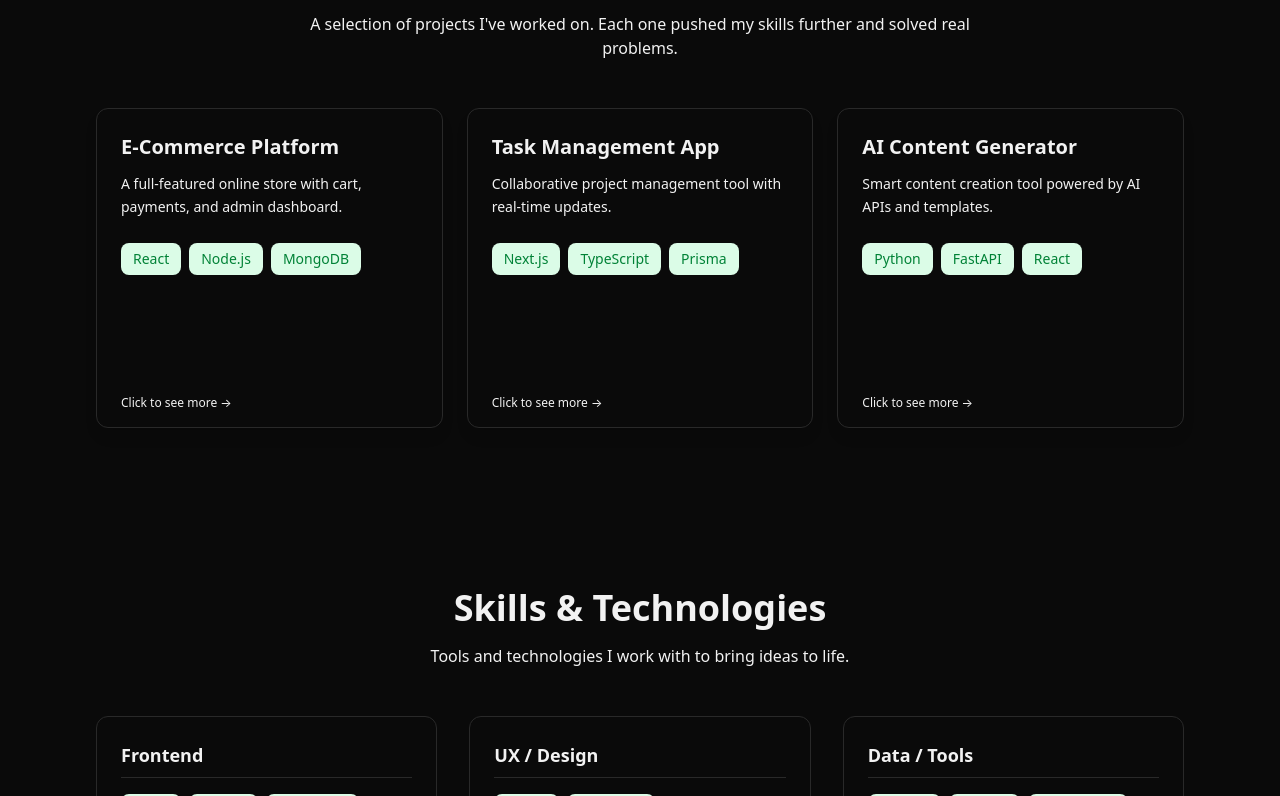
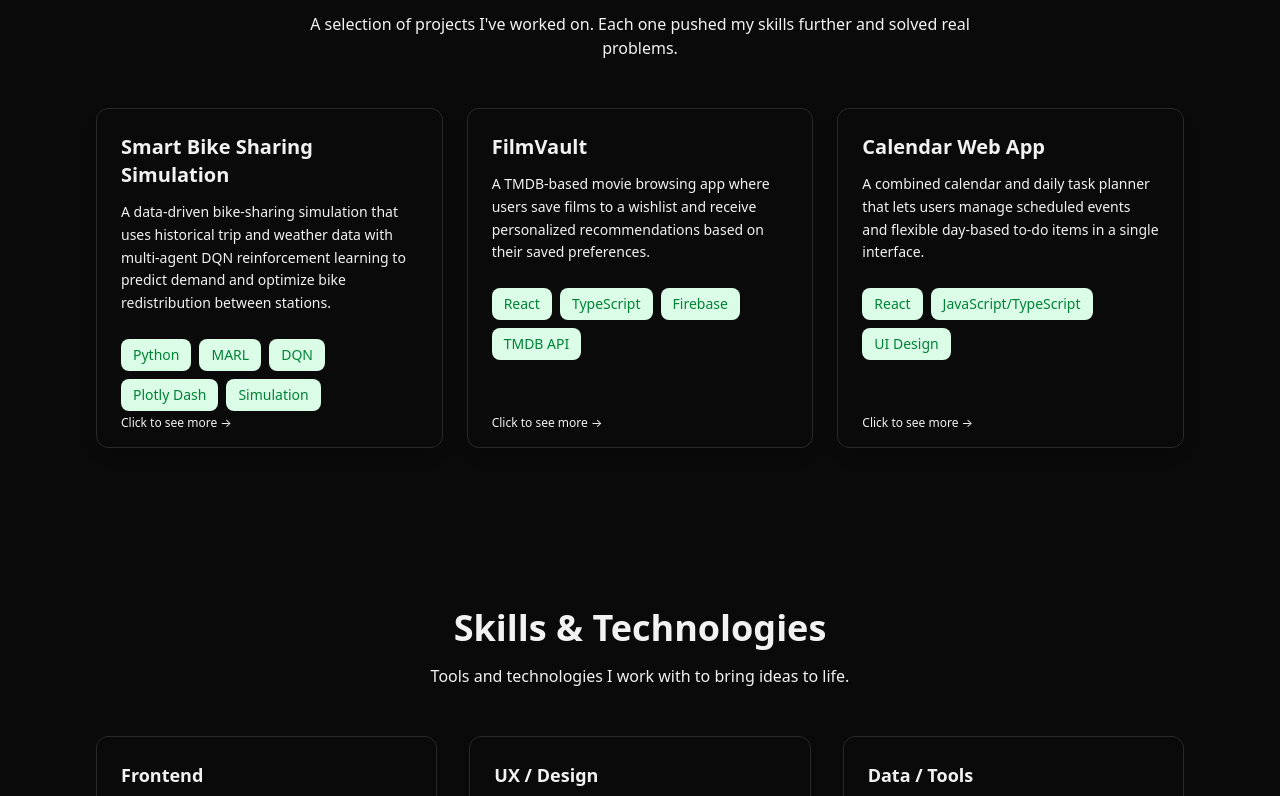
Before and after one commit to IvaNikolova/Portfolio, a React (Vite) app: page / in a window 1280 px wide. Shown: the part 924-1720 px from the top of the page. Built offline with nearby package versions, Linux system fonts and the light colour scheme.

Commit message:
Added Projects that match my background

```diff
--- a/src/components/Footer.jsx
+++ b/src/components/Footer.jsx
@@ -27,6 +27,7 @@ const socialLinks = [
     ),
   },
 ];
+
 export default function Footer() {
   return (
     <footer className="py-12 border-t border-border">
--- a/src/components/Hero.jsx
+++ b/src/components/Hero.jsx
@@ -1,6 +1,6 @@
 import { ArrowRight, Mail } from "lucide-react";
 
-function Hero() {
+export default function Hero() {
   const scrollToSection = (href) => {
     const element = document.querySelector(href);
     if (element) {
@@ -84,5 +84,3 @@ function Hero() {
     </div>
   );
 }
-
-export default Hero;
--- a/src/components/ProjectCard.jsx
+++ b/src/components/ProjectCard.jsx
@@ -6,7 +6,7 @@ function ProjectCard({ project }) {
 
   return (
     <div
-      className="relative h-80 cursor-pointer perspective-1000"
+      className="relative h-85 cursor-pointer perspective-1000"
       onClick={() => setIsFlipped(!isFlipped)}
     >
       <div
--- a/src/components/Projects.jsx
+++ b/src/components/Projects.jsx
@@ -2,50 +2,53 @@ import ProjectCard from "./ProjectCard";
 
 const projects = [
   {
-    title: "E-Commerce Platform",
+    title: "Smart Bike Sharing Simulation",
     description:
-      "A full-featured online store with cart, payments, and admin dashboard.",
+      "A data-driven bike-sharing simulation that uses historical trip and weather data with multi-agent DQN reinforcement learning to predict demand and optimize bike redistribution between stations.",
     details:
-      "Complete e-commerce solution with authentication, product management, order tracking, and Stripe integration.",
-    techTags: ["React", "Node.js", "MongoDB"],
+      "Implements station-level RL agents, demand-aware redistribution windows, and interactive Dash visualizations to evaluate availability, missed trips, and system balance.",
+    techTags: ["Python", "MARL", "DQN", "Plotly Dash", "Simulation"],
     techStack: [
-      "React",
-      "Redux",
-      "Node.js",
-      "Express",
-      "MongoDB",
-      "Stripe",
-      "Tailwind",
+      "Python",
+      "Pandas",
+      "Plotly Dash",
+      "MARL",
+      "DQN",
+      "Reinforcement Learning",
+      "Data Simulation",
+      "Geospatial Data",
+      "Data Visualization"
     ],
     githubUrl: "https://github.com",
     liveUrl: "https://example.com",
   },
   {
-    title: "Task Management App",
+    title: "FilmVault",
     description:
-      "Collaborative project management tool with real-time updates.",
+      "A TMDB-based movie browsing app where users save films to a wishlist and receive personalized recommendations based on their saved preferences.",
     details:
-      "Kanban-style boards with drag-and-drop, collaboration, file uploads, and chat.",
-    techTags: ["Next.js", "TypeScript", "Prisma"],
+      "Includes authenticated user profiles, persistent cloud-stored wishlists, and recommendation logic derived from user-selected movie patterns.",
+    techTags: ["React", "TypeScript", "Firebase", "TMDB API"],
     techStack: [
-      "Next.js",
+      "React",
       "TypeScript",
-      "Prisma",
-      "PostgreSQL",
-      "Socket.io",
-      "AWS S3",
+      "Firebase Auth",
+      "Firestore",
+      "TMDB API",
+      "Tailwind CSS",
+      "Responsive Design",
     ],
     githubUrl: "https://github.com",
     liveUrl: "https://example.com",
   },
   {
-    title: "AI Content Generator",
+    title: "Calendar Web App",
     description:
-      "Smart content creation tool powered by AI APIs and templates.",
+      "A combined calendar and daily task planner that lets users manage scheduled events and flexible day-based to-do items in a single interface.",
     details:
-      "AI writing assistant with multiple content types and export options.",
-    techTags: ["Python", "FastAPI", "React"],
-    techStack: ["Python", "FastAPI", "React", "OpenAI", "Redis", "Docker"],
+      "Supports both time-based events and no-time daily tasks with unified state handling and a productivity-focused UX layout.",
+    techTags: ["React", "JavaScript/TypeScript", "UI Design"],
+    techStack: ["React", "Local Storage", "UI/UX Design", "Date Logic", "Figma"],
     githubUrl: "https://github.com",
     liveUrl: "https://example.com",
   },
--- a/src/components/Skills.jsx
+++ b/src/components/Skills.jsx
@@ -1,7 +1,7 @@
 const skillCategories = [
   {
     title: "Frontend",
-    skills: ["React", "Next.js", "TypeScript", "JavaScript", "Tailwind CSS", "HTML/CSS", "Redux", "Vue.js"],
+    skills: ["React", "Next.js", "TypeScript", "JavaScript", "Tailwind CSS", "HTML/CSS"],
   },
   {
     title: "UX / Design",
@@ -9,7 +9,7 @@ const skillCategories = [
   },
   {
     title: "Data / Tools",
-    skills: ["Node.js", "Python", "PostgreSQL", "MongoDB", "Git", "Docker", "AWS", "REST APIs"],
+    skills: ["Node.js", "Python", "PostgreSQL", "MongoDB", "Git", "Docker", "REST APIs"],
   },
 ];
 
```
